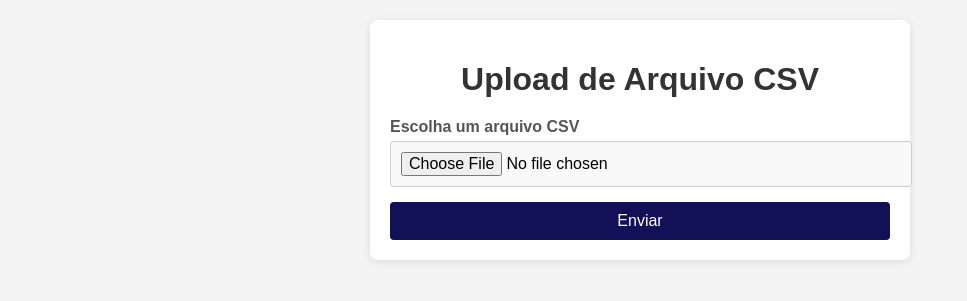
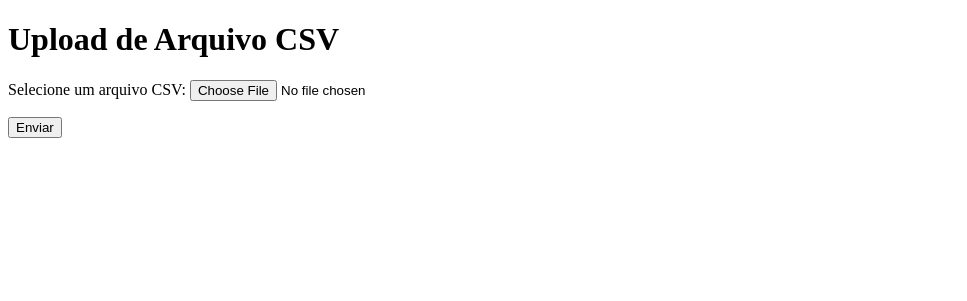
Before and after one commit to VitoriaGrizotto/api_smartCity, a Django app: template app_smart/templates/app_smart/upload.html in a window 1280 px wide. Shown: the top 301 px of the page, without its empty margins (0-967 px from the left). Run offline with Django 5.2, Linux system fonts and the light colour scheme; the template is opened without the code that fills it: values that come from a table or form of the project are taken from there, others are empty; parts of the project's set-up code (start-up, migrations or seed data) failed here and were passed over.

Commit message:
quarto commit - 4/10/2024

```diff
--- a/app_smart/templates/app_smart/upload.html
+++ b/app_smart/templates/app_smart/upload.html
@@ -1,80 +1,16 @@
 <!DOCTYPE html>
-<html lang="pt-BR">
+<html lang="en">
 <head>
     <meta charset="UTF-8">
     <meta name="viewport" content="width=device-width, initial-scale=1.0">
     <title>Upload de Arquivo CSV</title>
-    <style>
-        body {
-            font-family: Arial, sans-serif;
-            background-color: #f4f4f4;
-            margin: 0;
-            padding: 20px;
-        }
-
-        .form-container {
-            max-width: 500px;
-            margin: auto;
-            background: #fff;
-            padding: 20px;
-            border-radius: 8px;
-            box-shadow: 0 2px 10px rgba(0, 0, 0, 0.1);
-        }
-
-        h1 {
-            text-align: center;
-            color: #333;
-            margin-bottom: 20px;
-        }
-
-        .file-upload {
-            margin-bottom: 15px;
-        }
-
-        label {
-            display: block;
-            margin-bottom: 5px;
-            font-weight: bold;
-            color: #555;
-        }
-
-        input[type="file"] {
-            width: 100%;
-            padding: 10px;
-            border: 1px solid #ccc;
-            border-radius: 4px;
-            font-size: 16px;
-            background-color: #f9f9f9;
-        }
-
-        button {
-            width: 100%;
-            padding: 10px;
-            background-color: #121157;
-            border: none;
-            border-radius: 4px;
-            color: white;
-            font-size: 16px;
-            cursor: pointer;
-            transition: background-color 0.3s;
-        }
-
-        button:hover {
-            background-color: #218838;
-        }
-    </style>
 </head>
 <body>
-    <div class="form-container">
-        <h1>Upload de Arquivo CSV</h1>
-        <form method="POST" enctype="multipart/form-data">
-            {% csrf_token %}
-            <div class="file-upload">
-                <label for="file">Escolha um arquivo CSV</label>
-                <input type="file" id="file" name="file" accept=".csv" required>
-            </div>
-            <button type="submit">Enviar</button>
-        </form>
-    </div>
+    <h1>Upload de Arquivo CSV</h1>
+    <form method="POST" enctype="multipart/form-data">
+        {% csrf_token %}
+        {{ form.as_p }}
+        <button type="submit">Enviar</button>
+    </form>
 </body>
 </html>
--- a/app_smart/urls.py
+++ b/app_smart/urls.py
@@ -1,35 +1,20 @@
-from django.urls import path,include
+from django.urls import path, include
 from . import views
 from rest_framework_simplejwt.views import TokenObtainPairView, TokenRefreshView
-from app_smart.api.viewsets import CreateUser, SensorViewSet
+from app_smart.api.viewsets import CreateUser, SensorViewSet, TemperaturaDataViewSet
 from rest_framework.routers import DefaultRouter
-from app_smart.api.filters import (
-    SensorFilterView
-)
-from app_smart.views import abre_index
-from app_smart.views import upload_csv_view
-from app_smart.api.viewsets import (
- CreateUser,
- SensorViewSet,
- SensorFilterView,
- TemperaturaDataViewSet
-)
-
-
+from app_smart.api.filters import SensorFilterView
+from app_smart.views import abre_index, upload_csv_view
 
 router = DefaultRouter()
 router.register(r'sensores', SensorViewSet)
 router.register(r'temperatura', TemperaturaDataViewSet)
 
-
 urlpatterns = [
     path('', views.abre_index, name='abre_index'),
     path('api/create_user/', CreateUser.as_view(), name='create_user'),
-    # path('usuarios', views.autenticacao, name='cad_user'),
-    # path('cad_user', views.cad_user, name='cad_user'),
     path('api/token/', TokenObtainPairView.as_view(), name='token_obtain_pair'),
     path('api/token/refresh/', TokenRefreshView.as_view(), name='token_refresh'),
     path('api/', include(router.urls)),
-    path('api/sensor_filter/', SensorFilterView.as_view(), name='sensor_filter'),
-    path('upload/', upload_csv_view, name='upload'),
+    path('api/upload/', upload_csv_view, name='upload_csv'),  # Nova URL para upload de CSV
 ]
```
Also changed, not shown: app_smart/api/viewsets.py (+38 -12 lines), load_sensors.py (deleted, +0 -35 lines), load_temperature.py (deleted, +0 -35 lines), db.sqlite3.
